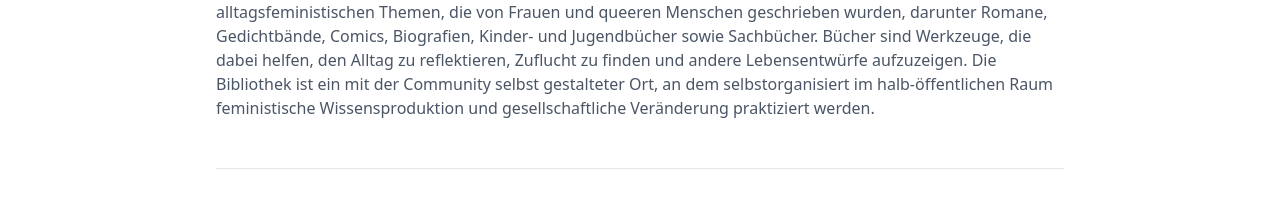
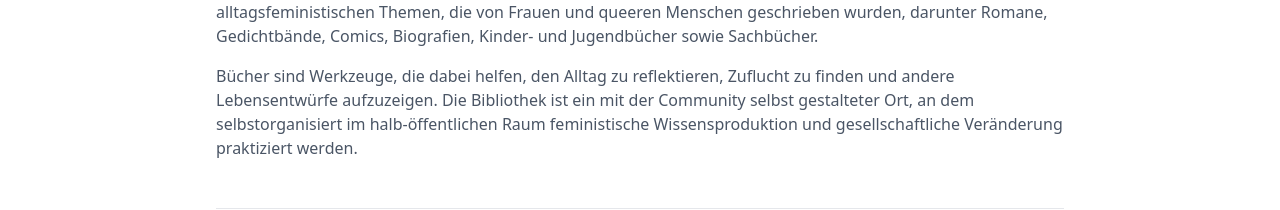
Before and after one commit to stefa-ie/buecheria_library_app, a React (Vite) app in the folder frontend/: page /ueber-uns in a window 1280 px wide. Shown: the part 281-491 px from the top of the page. Built offline with nearby package versions, Linux system fonts and the light colour scheme; no server answers.

Commit message:
inserted authors and books

```diff
--- a/frontend/src/pages/UeberUnsPage.jsx
+++ b/frontend/src/pages/UeberUnsPage.jsx
@@ -56,8 +56,14 @@ export default function UeberUnsPage() {
             </p>
             <p className="mt-4 text-gray-600 dark:text-slate-500">
                 Die Bücheria wurde von Anna-Sophia Unterstab im Rahmen ihrer Masterarbeit 2022 ins Leben gerufen.
-                Im Reiherstiegviertel in Hamburg-Wilhelmsburg befindet sich heute der Begegnungsort und bietet Bücher zu alltagsfeministischen Themen, die von Frauen und queeren Menschen geschrieben wurden, darunter Romane, Gedichtbände, Comics, Biografien, Kinder- und Jugendbücher sowie Sachbücher.
-                Bücher sind Werkzeuge, die dabei helfen, den Alltag zu reflektieren, Zuflucht zu finden und andere Lebensentwürfe aufzuzeigen. Die Bibliothek ist ein mit der Community selbst gestalteter Ort, an dem selbstorganisiert im halb-öffentlichen Raum feministische Wissensproduktion und gesellschaftliche Veränderung praktiziert werden.
+                Im Reiherstiegviertel in Hamburg-Wilhelmsburg befindet sich heute der Begegnungsort und bietet Bücher
+                zu alltagsfeministischen Themen, die von Frauen und queeren Menschen geschrieben wurden, darunter Romane,
+                Gedichtbände, Comics, Biografien, Kinder- und Jugendbücher sowie Sachbücher.
+            </p>
+            <p className="mt-4 text-gray-600 dark:text-slate-500">
+                Bücher sind Werkzeuge, die dabei helfen, den Alltag zu reflektieren, Zuflucht zu finden und andere Lebensentwürfe
+                aufzuzeigen. Die Bibliothek ist ein mit der Community selbst gestalteter Ort, an dem selbstorganisiert im
+                halb-öffentlichen Raum feministische Wissensproduktion und gesellschaftliche Veränderung praktiziert werden.
             </p>
 
             <div className="mt-12 pt-10 border-t border-gray-200 dark:border-slate-700">
```
Also changed, not shown: 1 other file (tests, documents, lock files or other folders).
